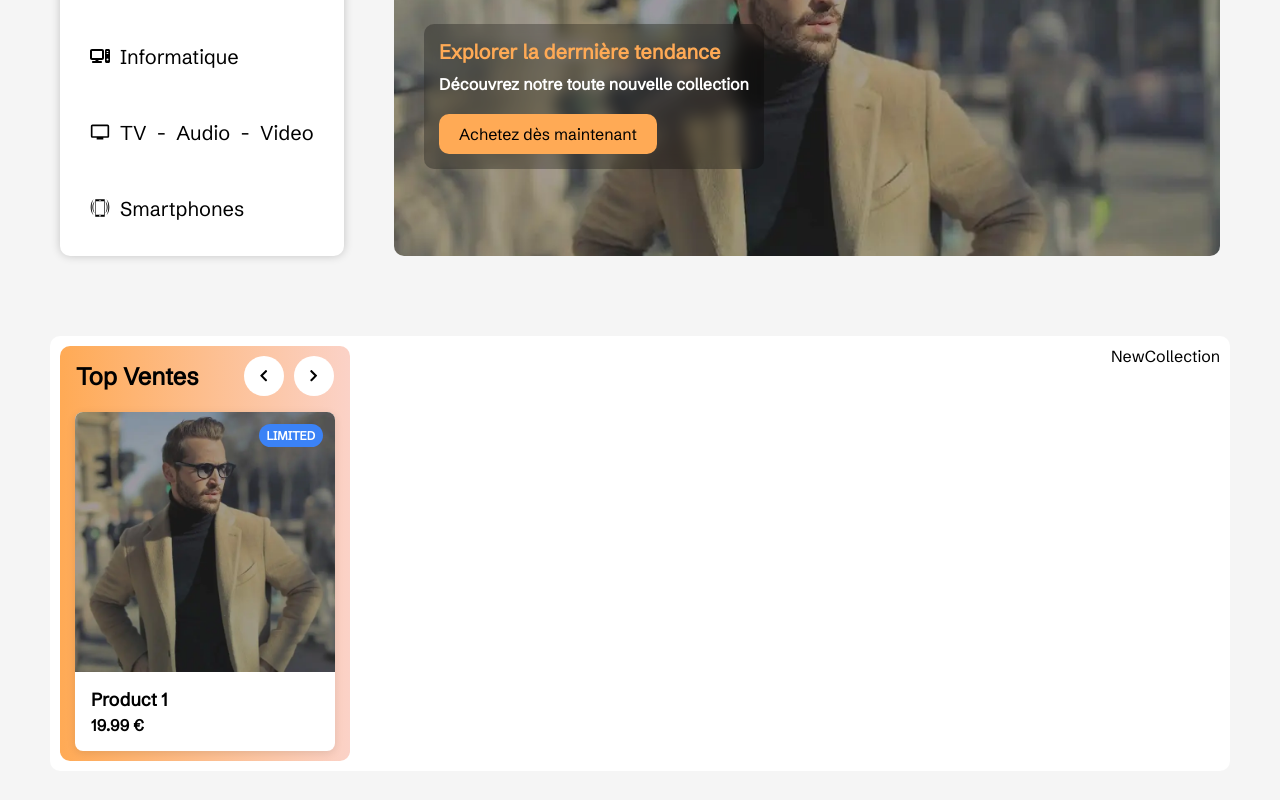
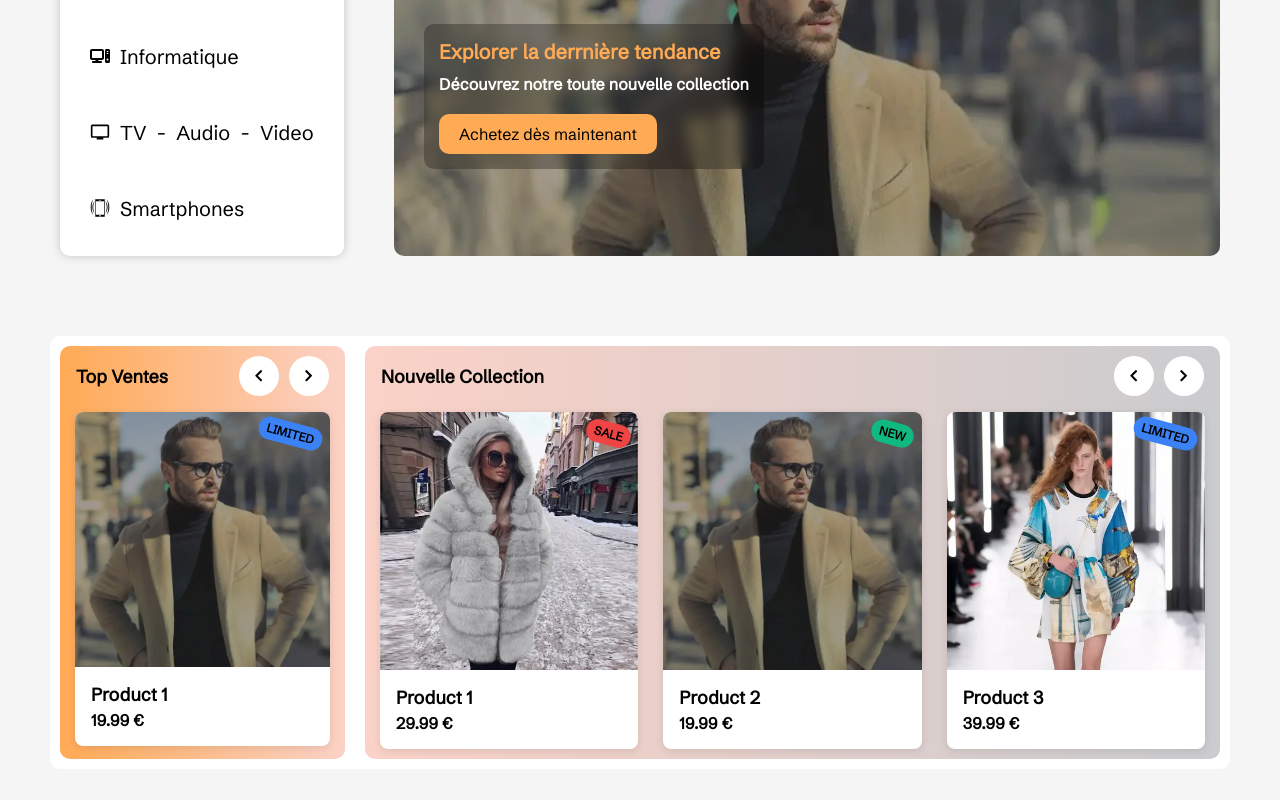
Before and after one commit to djerbiano/shopping-digital-v2, a Next.js app: page / in a window 1280 px wide. Shown: the part 264-1064 px from the top of the page. Built offline with nearby package versions, Linux system fonts and the light colour scheme.

Commit message:
update NewAndBestsellers component

```diff
--- a/app/_Components/clientSide/BestSellers.jsx
+++ b/app/_Components/clientSide/BestSellers.jsx
@@ -19,7 +19,7 @@ export default function BestSellers() {
         </div>
       </div>
 
-      <div className={styles.productsContainer}>
+      <div className={styles.productsContainerBestSellers}>
         <ProductCard title="Product 1" price="19.99" imageUrl="/nouvelle-collection.webp" status="limited" />
       </div>
     </section>
--- a/app/_Components/clientSide/NewAndBestsellers.jsx
+++ b/app/_Components/clientSide/NewAndBestsellers.jsx
@@ -4,8 +4,8 @@ import NewCollection from "./NewCollection";
 
 export default function NewAndBestsellers() {
   return (
-    <article className={styles.newAndBestsellersSection} aria-labelledby="top-ventes-et-nouvelle collection">
-      <h2 id="top-ventes-et-nouvelle collection" className={styles.srOnly}>
+    <article className={styles.newAndBestsellersSection} aria-labelledby="top-ventes-et-nouvelle-collection">
+      <h2 id="top-ventes-et-nouvelle-collection" className={styles.srOnly}>
         Nouveautés et Best-Sellers
       </h2>
       <BestSellers />
--- a/app/_Components/clientSide/NewCollection.jsx
+++ b/app/_Components/clientSide/NewCollection.jsx
@@ -1,8 +1,38 @@
 import styles from "../../page.module.css";
+import ProductCard from "./ProductCard";
+import { FaChevronLeft, FaChevronRight } from "react-icons/fa";
 export default function NewCollection() {
-    return(
-        <section>
-            <p>NewCollection</p>
-        </section>
-    )
+  return (
+    <section className={styles.newCollectionSection} aria-labelledby="nouvelle-collection">
+      <div className={styles.sectionHeader}>
+        <h2 id="nouvelle-collection" className={styles.sectionTitle}>
+          Nouvelle Collection
+        </h2>
+        <div className={styles.navigationControls}>
+          <button aria-label="Voir les produits précédents" className={styles.navButton}>
+            <FaChevronLeft aria-hidden="true" />
+          </button>
+          <button aria-label="Voir les produits suivants" className={styles.navButton}>
+            <FaChevronRight aria-hidden="true" />
+          </button>
+        </div>
+      </div>
+
+      <div className={styles.productsContainerNewCollection}>
+        <ProductCard
+          title="Product 1"
+          price="29.99"
+          imageUrl="/femmes-mode-luxe-manteau-en-fausse-fourrure-a-capu1703393484692.webp"
+          status="sale"
+        />
+        <ProductCard title="Product 2" price="19.99" imageUrl="/nouvelle-collection.webp" status="new" />
+        <ProductCard
+          title="Product 3"
+          price="39.99"
+          imageUrl="/5b888fe3fe83065167bf0400d2001703393847545.webp"
+          status="limited"
+        />
+      </div>
+    </section>
+  );
 }
--- a/app/_Components/clientSide/ProductCard.jsx
+++ b/app/_Components/clientSide/ProductCard.jsx
@@ -45,7 +45,7 @@ export default function ProductCard({ title, price, imageUrl, status }) {
       {status && <span className={`${styles.statusBadge} ${getStatusStyle()}`}>{status.toUpperCase()}</span>}
 
       <div className={styles.imageContainer}>
-        <Image src={imageUrl} width={200} height={200} alt={title} className={styles.productImage} loading="lazy" />
+        <Image src={imageUrl} width={400} height={400} alt={title} className={styles.productImage} loading="lazy" />
       </div>
 
       <div className={styles.productInfo}>
--- a/app/globals.css
+++ b/app/globals.css
@@ -10,7 +10,23 @@
   padding: 0;
   margin: 0;
 }
+::-webkit-scrollbar {
+  width: 10px;
+  height: 10px;
+}
 
+::-webkit-scrollbar-thumb {
+  background: #bdc0c3;
+  border-radius: 10px;
+  cursor: pointer;
+}
+
+::-webkit-scrollbar-thumb:hover {
+  background: #6e7072;
+}
+html {
+  scroll-behavior: smooth;
+}
 html,
 body {
   max-width: 100vw;
--- a/app/page.module.css
+++ b/app/page.module.css
@@ -211,18 +211,24 @@
   margin: 30px 50px;
   display: flex;
   justify-content: space-between;
+  gap: 20px;
   border-radius: 10px;
   padding: 10px;
 }
-/* Best Sellers Section */
-
+/* Best Sellers & New Collection Section */
 .bestSellersSection {
+  background: linear-gradient(to right, rgb(255, 170, 85), rgb(251, 210, 199));
+}
+.newCollectionSection {
+  background: linear-gradient(to right, #fbd2c7, #b1b3b8ab);
+}
+.bestSellersSection,
+.newCollectionSection {
   width: calc(100% / 4);
   min-width: 220px;
   padding: 10px 0;
   position: relative;
   border-radius: 10px;
-  background: linear-gradient(to right, rgb(255, 170, 85), rgb(251, 210, 199));
 }
 .bestSellersSection::before {
   content: "";
@@ -241,10 +247,9 @@
   margin-bottom: 16px;
   padding: 0 16px;
 }
-/*
 .sectionTitle {
-} */
-
+  font-size: 18px;
+}
 .navigationControls {
   display: flex;
   gap: 10px;
@@ -260,20 +265,29 @@
   border: none;
   border-radius: 50%;
   cursor: pointer;
-  transition: background-color 0.2s;
+  transition: all 0.2s;
 }
 
 .navButton:hover,
 .navButton:focus {
   background-color: var(--color-secondary);
-  color: var(--color-primary);
-  outline: 2px solid var(--color-foreground);
+  color: var(--color-tertiary);
+}
+.newCollectionSection {
+  width: calc((100% / 4) * 3);
+}
+.productsContainerBestSellers,
+.productsContainerNewCollection {
+  padding: 0 15px;
+}
+.productsContainerNewCollection {
+  display: flex;
+  gap: 25px;
 }
 
-.productsContainer {
-  padding: 0 15px;
+.productsContainerNewCollection > .productCard {
+  width: calc(100% / 3);
 }
-
 /* Product Card */
 .productCard {
   position: relative;
@@ -299,6 +313,8 @@
   width: 100%;
   height: 100%;
   object-fit: cover;
+  object-position: center top;
+
   transition: transform 0.3s ease;
 }
 
@@ -308,13 +324,13 @@
 
 .statusBadge {
   position: absolute;
-  top: 12px;
-  right: 12px;
+  top: 3%;
+  right: 3%;
+  transform: rotate(15deg);
   padding: 4px 8px;
   font-size: 12px;
   font-weight: bold;
   border-radius: 12px;
-  color: white;
   z-index: 1;
 }
 
@@ -419,6 +435,15 @@
   width: 16px;
   height: 16px;
 }
+
+@media (max-width: 1024px) {
+  .newCollectionSection {
+    width: 100%;
+  }
+  .bestSellersSection {
+    display: none;
+  }
+}
 @media (max-width: 767.98px) {
   .iconHeader {
     width: 100%;
@@ -518,4 +543,20 @@
   .bannerContent {
     margin: auto;
   }
+  .newAndBestsellersSection {
+    margin: 10px;
+  }
+  .productsContainerNewCollection {
+    display: flex;
+    flex-wrap: nowrap;
+    overflow-x: hidden;
+  }
+  .productsContainerNewCollection > .productCard {
+    min-width: calc((100% / 2) - 15px);
+  }
 }
+@media (max-width: 425px) {
+  .productsContainerNewCollection > .productCard {
+    min-width: 100%;
+  }
+}
```
Also changed, not shown: public/5b888fe3fe83065167bf0400d2001703393847545.webp (added), public/femmes-mode-luxe-manteau-en-fausse-fourrure-a-capu1703393484692.webp (added).
